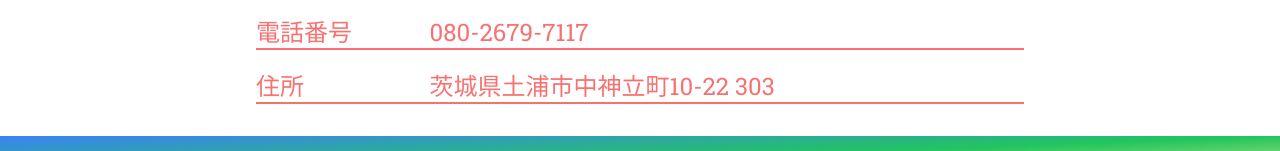
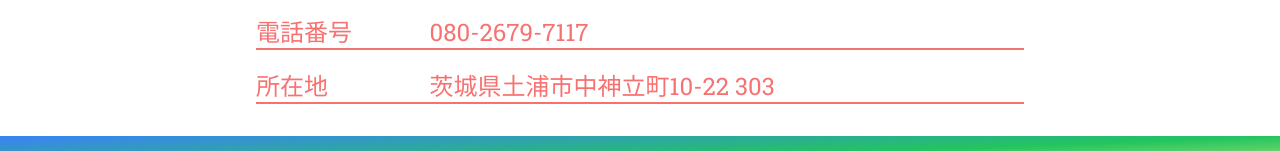
Before and after one commit to joesandao/sns-master-lp, a Next.js app: page / in a window 1280 px wide. Shown: the part 3900-4051 px from the top of the page. Built offline with nearby package versions, Linux system fonts and the light colour scheme.

Commit message:
fix: ESLINTのルールに従ってインポートを削除

```diff
--- a/src/components/company.tsx
+++ b/src/components/company.tsx
@@ -21,7 +21,7 @@ export default function Company() {
             <dd>080-2679-7117</dd>
           </div>
           <div className="flex gap-5 border-b-2 border-red-400">
-            <dt className="w-1/5">住所</dt>
+            <dt className="w-1/5">所在地</dt>
             <dd>茨城県土浦市中神立町10-22 303</dd>
           </div>
         </dl>
--- a/src/components/service.tsx
+++ b/src/components/service.tsx
@@ -1,10 +1,4 @@
 import { AuroraText } from "@/components/magicui/aurora-text";
-import {
-  Accordion,
-  AccordionContent,
-  AccordionItem,
-  AccordionTrigger,
-} from "@/components/ui/accordion"
 import Image from "next/image";
 export default function Service() {
   return (
```
